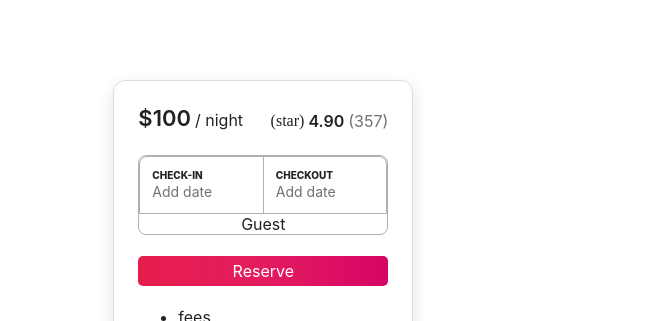
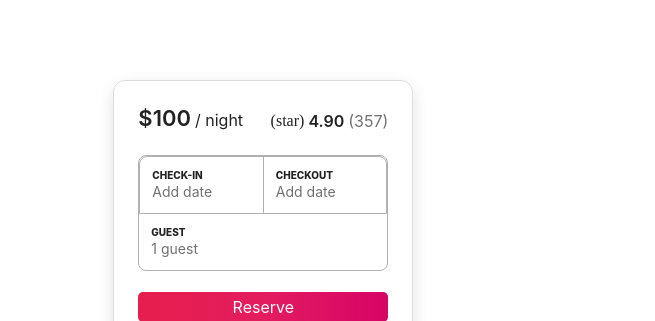
Before and after one commit to couchbnb/reservations, a React app: page / in a window 1280 px wide. Shown: the top 321 px of the page, without its empty margins (0-655 px from the left). Built offline with nearby package versions, Linux system fonts and the light colour scheme; no server answers.

Commit message:
styling is added for check-in checkout and guests

```diff
--- a/src/components/resSelect/Guests.jsx
+++ b/src/components/resSelect/Guests.jsx
@@ -2,16 +2,71 @@ import React from 'react';
 import styled from 'styled-components';
 
 const Box = styled.div`
+  position: relative !important;
+  flex: 1 1 0% !important;
+  padding: 0px !important;
+  width: 100% !important;
+  overflow: hidden !important;
+  background: none;
+    border-radius: 0px 0px 8px 8px;
+    top: 0px;
+    left: 0px;
+    right: 0px;
+    bottom: -1px;
+`;
 
-  width: 100%;
+const GuestBox = styled.div`
+  position: absolute !important;
+  top: 12px !important;
+  left: 12px !important;
+  right: 12px !important;
+  pointer-events: none !important;
+  font-size: 10px !important;
+  line-height: 12px !important;
+  color: rgb(34, 34, 34) !important;
+  text-transform: uppercase !important;
+  font-weight: 800 !important;
+  max-width: 100% !important;
+  overflow: hidden !important;
+  text-overflow: ellipsis !important;
+  white-space: nowrap !important;
+  display: flex;
 
-  text-align: center;
 `;
+
+const GuestCount = styled.div`
+  height: 20px !important;
+  width: 100% !important;
+  margin: 0px !important;
+  padding: 26px 12px 10px !important;
+  background-color: transparent !important;
+  font-family: inherit !important;
+  font-size: 14px !important;
+  line-height: 18px !important;
+  cursor: pointer !important;
+  overflow: hidden !important;
+  text-overflow: ellipsis !important;
+  white-space: nowrap !important;
+  color: rgb(113, 113, 113) !important;
+  display: flex;
+
+`;
+
+
+
 
 
 const Guests = (props) => {
   return (
-    <Box>Guest</Box>
+    <Box>
+      <GuestBox>
+        Guest
+      </GuestBox>
+      <GuestCount>
+        1 guest
+      </GuestCount>
+
+    </Box>
   )
 }
 
--- a/src/components/resSelect/ResSelect.jsx
+++ b/src/components/resSelect/ResSelect.jsx
@@ -10,9 +10,10 @@ const Box = styled.div`
   border-color: rgb(176, 176, 176);
   border-width: 1px;
   z-index: 0;
+  background-color: #FFFFFF !important;
 
   display: flex;
-  flex-wrap: wrap;
+  flex-direction: column;
   margin-bottom: 16px;
   box-sizing: border-box;
   width: 100%
```
